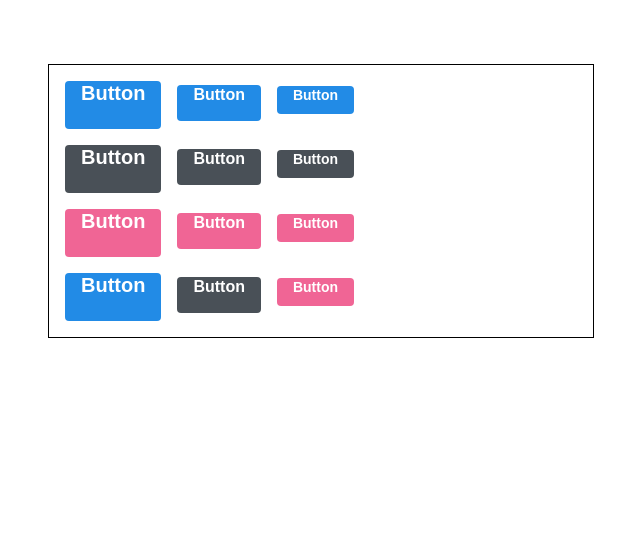
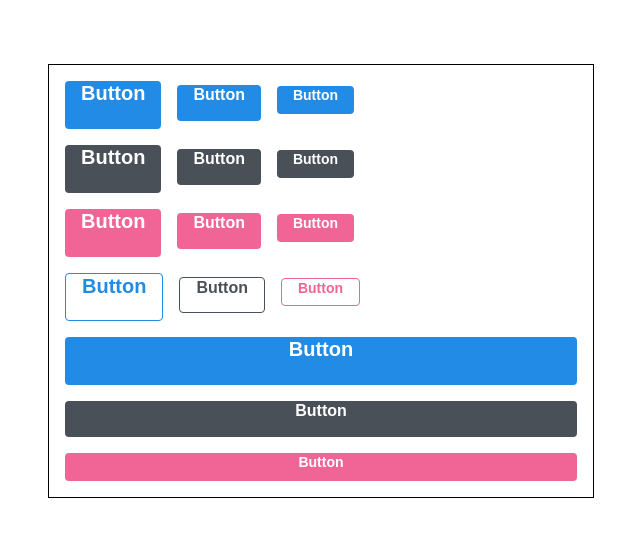
Before and after one commit to kaperrdenden/styling-with-sass, a React (Create React App) app: page / in a window 1280 px wide. Shown: the top 536 px of the page, without its empty margins (319-959 px from the left). Built offline with nearby package versions, Linux system fonts and the light colour scheme.

Commit message:
버튼에 fullwidth(화면 꽉채우기)기능 구현

```diff
--- a/src/App.js
+++ b/src/App.js
@@ -24,6 +24,11 @@
        <Button color="gray" outline>Button</Button>
        <Button size="small" color="pink" outline>Button</Button>
      </div>
+     <div className='buttons'>
+       <Button size="large" color="blue" fullWidth>Button</Button>
+       <Button color="gray" fullWidth>Button</Button>
+       <Button size="small" color="pink" fullWidth>Button</Button>
+     </div>
     </div>
   );
 }
--- a/src/components/Button.js
+++ b/src/components/Button.js
@@ -5,10 +5,10 @@
 
 
 
-function Button({children, size, color, outline}){
+function Button({children, size, color, outline, fullWidth}){
     return (
 
-     <button className={classNames('Button', size, color, outline)}>  {children}
+     <button className={classNames('Button', size, color, {outline,fullWidth})}>  {children}
 
     </button>
     // 여기서 {children}은 하위 컴포넌트의 내용을 그대로 가져오는 용도
--- a/src/components/Button.scss
+++ b/src/components/Button.scss
@@ -105,4 +105,12 @@
     // 이건 .Button + .Button 즉 버튼 옆의 버튼.
     margin-left: 1rem;
   }
+  &.fullWidth {
+    width: 100%;
+    justify-content: center;
+    & + & {
+      margin-left: 0;
+      margin-top: 1rem;
+    }
+  }
 }
```
